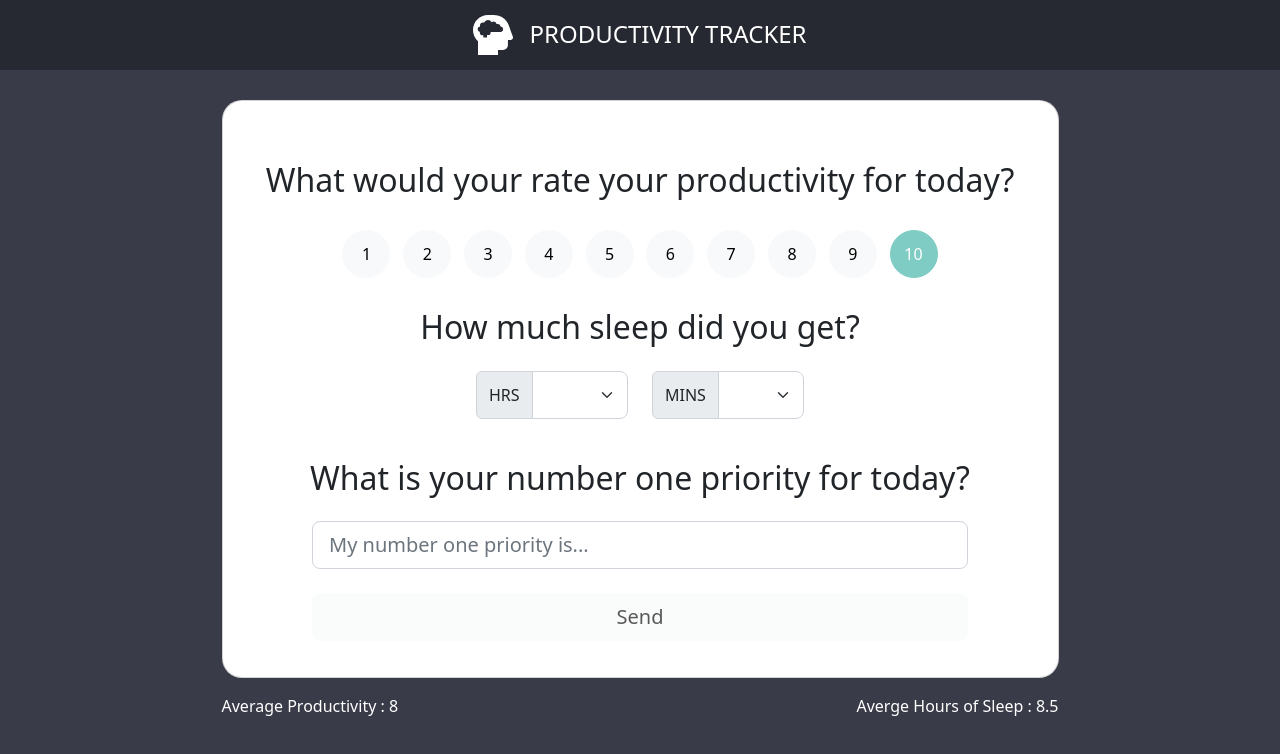
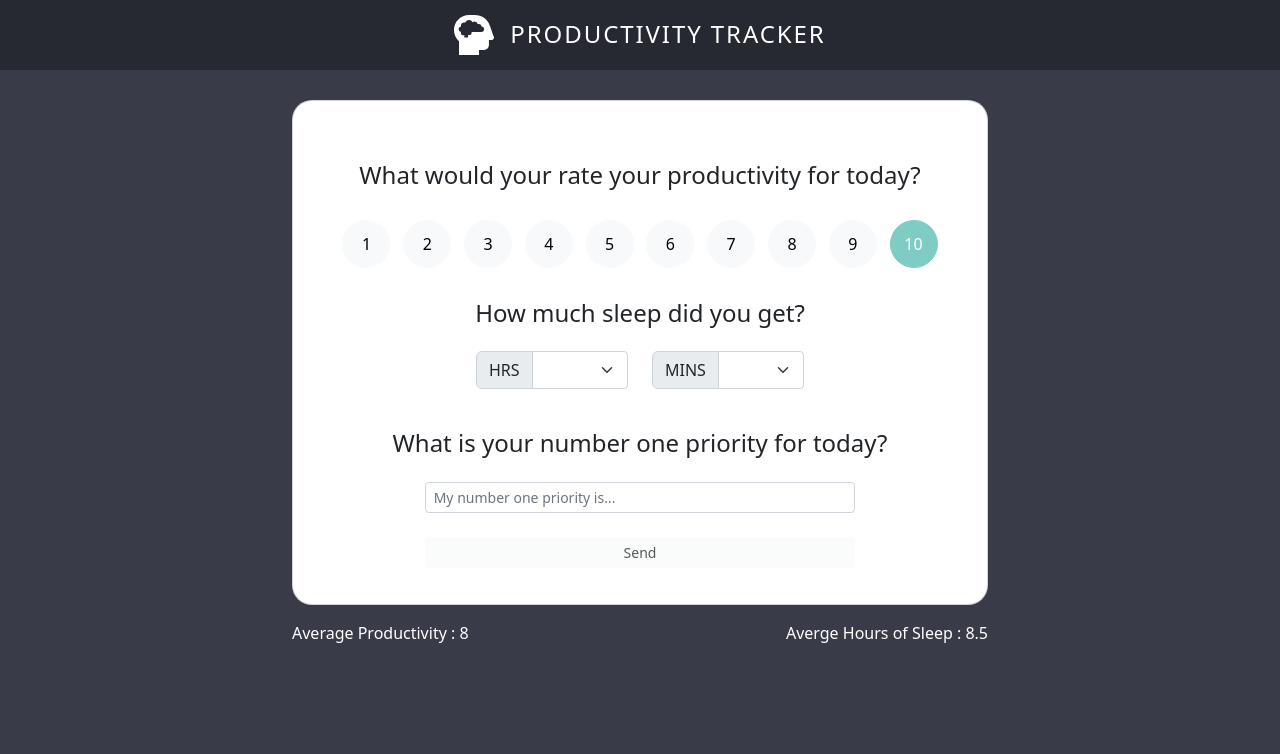
Before and after one commit to bcherrera14/productivity-app, a React (Create React App) app: page / in a window 1280 px wide. Shown: the top 754 px of the page. Built offline with nearby package versions, Linux system fonts and the light colour scheme.

Commit message:
resize form elements

```diff
--- a/src/components/ProductivityForm.jsx
+++ b/src/components/ProductivityForm.jsx
@@ -85,10 +85,10 @@ function ProductivityForm() {
 	};
 
 	return (
-		<Card body className="w-75">
+		<Card body className="w-100">
 			<Form onSubmit={handleSubmit}>
 				<RatingSelect selected={rating} select={setRating} />
-				<h2 className="text-center mb-4">How much sleep did you get?</h2>
+				<h4 className="text-center mb-4">How much sleep did you get?</h4>
 				<Row className="justify-content-center mb-4">
 					<Form.Group className="time-select">
 						<InputGroup className="mb-3">
@@ -96,7 +96,7 @@ function ProductivityForm() {
 							<Form.Select
 								id="hourSelect"
 								aria-label="Small"
-								size="lg"
+								size="sm"
 								type="text"
 								onChange={handleHourChange}
 								autoComplete="off"
@@ -118,7 +118,7 @@ function ProductivityForm() {
 					<Form.Group className="time-select">
 						<InputGroup className="mb-3">
 							<InputGroup.Text id="basic-addon2">MINS</InputGroup.Text>
-							<Form.Select id="minuteSelect" size="lg" type="text" onChange={handleMinuteChange}>
+							<Form.Select id="minuteSelect" size="sm" type="text" onChange={handleMinuteChange}>
 								<option value="default" />
 								<option>0</option>
 								<option>15</option>
@@ -129,11 +129,11 @@ function ProductivityForm() {
 					</Form.Group>
 				</Row>
 
-				<h2 className="text-center mb-4">What is your number one priority for today?</h2>
+				<h4 className="text-center mb-4">What is your number one priority for today?</h4>
 				<Row className="justify-content-center mb-4">
-					<Col lg={10} className="p-0">
+					<Col lg={8} className="p-0">
 						<Form.Control
-							size="lg"
+							size="sm"
 							placeholder="My number one priority is..."
 							aria-label="Recipient's username"
 							aria-describedby="basic-addon2"
@@ -146,8 +146,8 @@ function ProductivityForm() {
 					<Button
 						type="submit"
 						variant="light"
-						size="lg"
-						className="col-lg-10 btn-send"
+						size="sm"
+						className="col-lg-8 btn-send"
 						disabled={btnDisabled}
 					>
 						Send
--- a/src/components/RatingSelect.jsx
+++ b/src/components/RatingSelect.jsx
@@ -8,7 +8,7 @@ function RatingSelect({ selected, select }) {
 
 	return (
 		<div className="d-flex flex-column align-items-center mt-4 mb-4">
-			<h2 className="text-center mb-4">What would your rate your productivity for today?</h2>
+			<h4 className="text-center mb-4">What would your rate your productivity for today?</h4>
 			<div className="row justify-content-center w-100">
 				<input
 					type="radio"
--- a/src/components/Stats.jsx
+++ b/src/components/Stats.jsx
@@ -2,7 +2,7 @@ import React from 'react';
 
 function Stats() {
 	return (
-		<div className="d-flex justify-content-between text-white w-75 mt-3">
+		<div className="d-flex justify-content-between text-white w-100 mt-3">
 			<p>Average Productivity : 8</p>
 			<p>Averge Hours of Sleep : 8.5</p>
 		</div>
--- a/src/index.css
+++ b/src/index.css
@@ -21,6 +21,11 @@ header {
 	font-size: 1.5rem;
 	text-transform: uppercase;
 	font-weight: 500;
+	letter-spacing: .08em;
+}
+
+.container {
+	max-width: 45rem;
 }
 
 .brain-icon {
```
